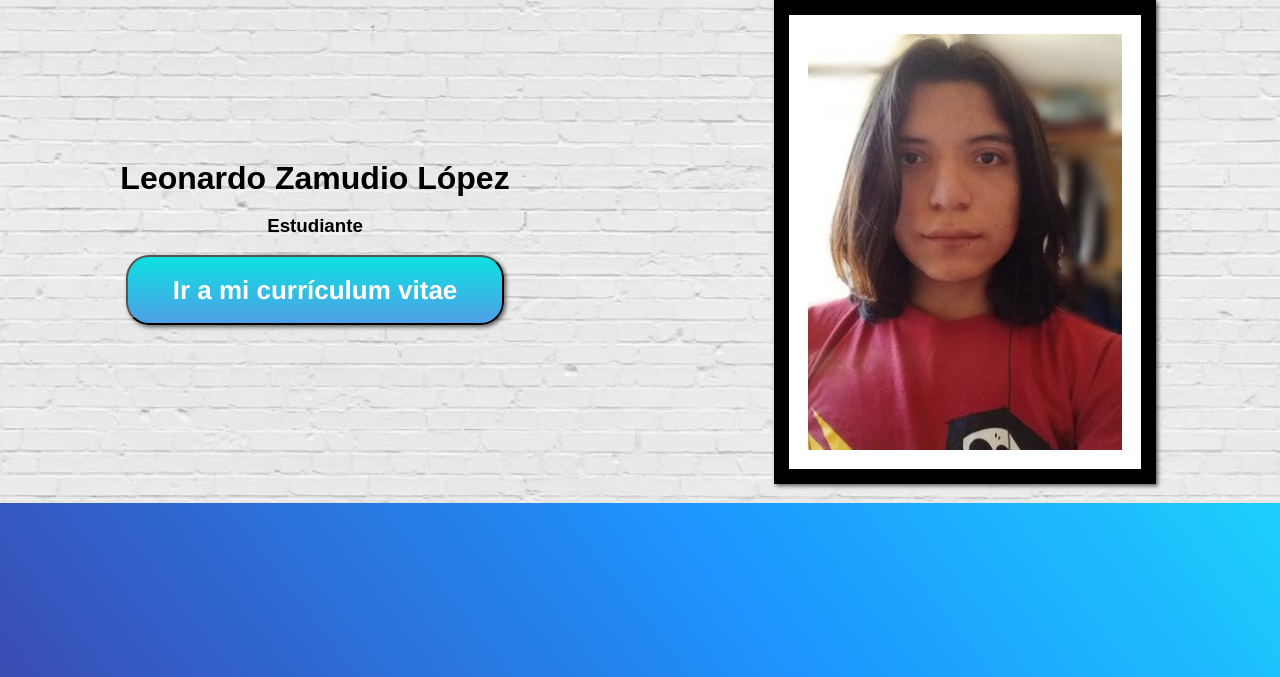
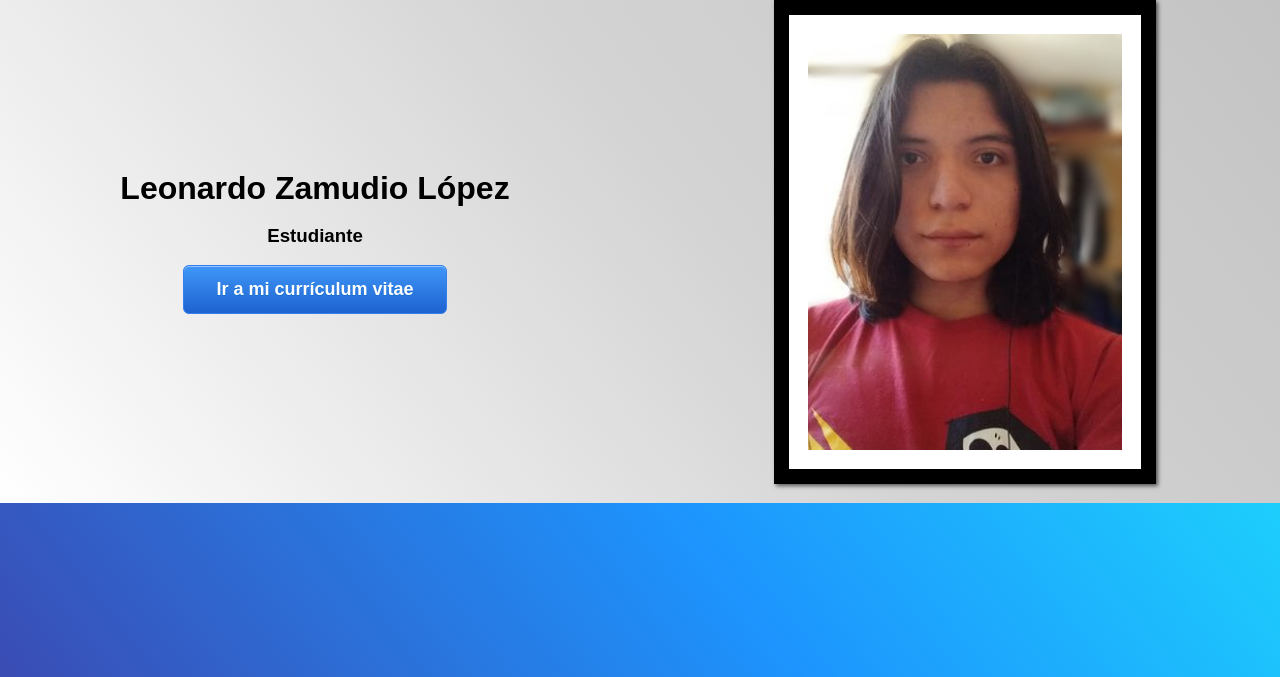
Before and after one commit to leonardo-zamudio-lopez/4iv7-psw-zamudio-lopez-leonardo, a plain HTML site: page index.html in a window 1280 px wide. Shown: the part 123-800 px from the top of the page. Drawn offline with Linux system fonts and the light colour scheme.

Commit message:
cambios al css

```diff
--- a/css/main.css
+++ b/css/main.css
@@ -1,5 +1,10 @@
 *{
     font-family: Arial, Helvetica, sans-serif;
+}
+
+body{
+    background: rgb(58,76,180);
+    background: linear-gradient(52deg, rgba(58,76,180,1) 0%, rgba(29,133,253,1) 42%, rgba(29,253,252,1) 100%);
 }
 
 h1{
@@ -12,8 +17,22 @@ h2{
 
 h3{
     color: #2c7da0;
+    font-size: medium;
 }
 
 h4{
     color: #89c2d9;
 }
+
+div{
+    background-color: white;
+    width: 60%;
+    border-style: solid;
+    border-width: 30px;
+    border-top-color: white;
+    border-right-color: white;
+    border-bottom-color: white;
+    border-left-color: white;
+    box-shadow: 2px 2px 4px rgba(0,0,0,.6);
+    margin: auto;
+}
--- a/css/style.css
+++ b/css/style.css
@@ -14,9 +14,8 @@ header{
 }
 
 main{
-    background-image: url(../img/fondo.jpg);
-    background-repeat: no-repeat;
-    background-size: 100%;
+    background: rgb(255,255,255);
+    background: linear-gradient(52deg, rgba(255,255,255,1) 0%, rgba(212,212,212,1) 54%, rgba(195,195,195,1) 100%);
 }
 
 #content{
@@ -53,15 +52,30 @@ main{
 }
 
 button{
-    background: #0de1e1;
-    background: linear-gradient(#0de1e1, #4f9fe8);
-    border-radius: 23px;
-    padding: 20px 45px;
-    color: #ffffff;
-    display: inline-block;
-    font: normal bold 26px/1 "Helvetica", sans-serif;
-    text-align: center;
-    box-shadow: 2px 2px 4px rgba(0,0,0,.6);
+    box-shadow:inset 0px 1px 0px 0px #97c4fe;
+	background:linear-gradient(to bottom, #3d94f6 5%, #1e62d0 100%);
+	background-color:#3d94f6;
+	border-radius:6px;
+	border:1px solid #337fed;
+	display:inline-block;
+	cursor:pointer;
+	color:#ffffff;
+	font-family:Arial;
+	font-size:18px;
+	font-weight:bold;
+	padding:13px 32px;
+	text-decoration:none;
+	text-shadow:0px 1px 0px #1570cd;
+}
+
+button:hover{
+    background:linear-gradient(to bottom, #1e62d0 5%, #3d94f6 100%);
+	background-color:#1e62d0;
+}
+
+button:active{
+    position:relative;
+	top:1px;
 }
 
 a{
```
Also changed, not shown: curriculum.html (+2 -0 lines).
